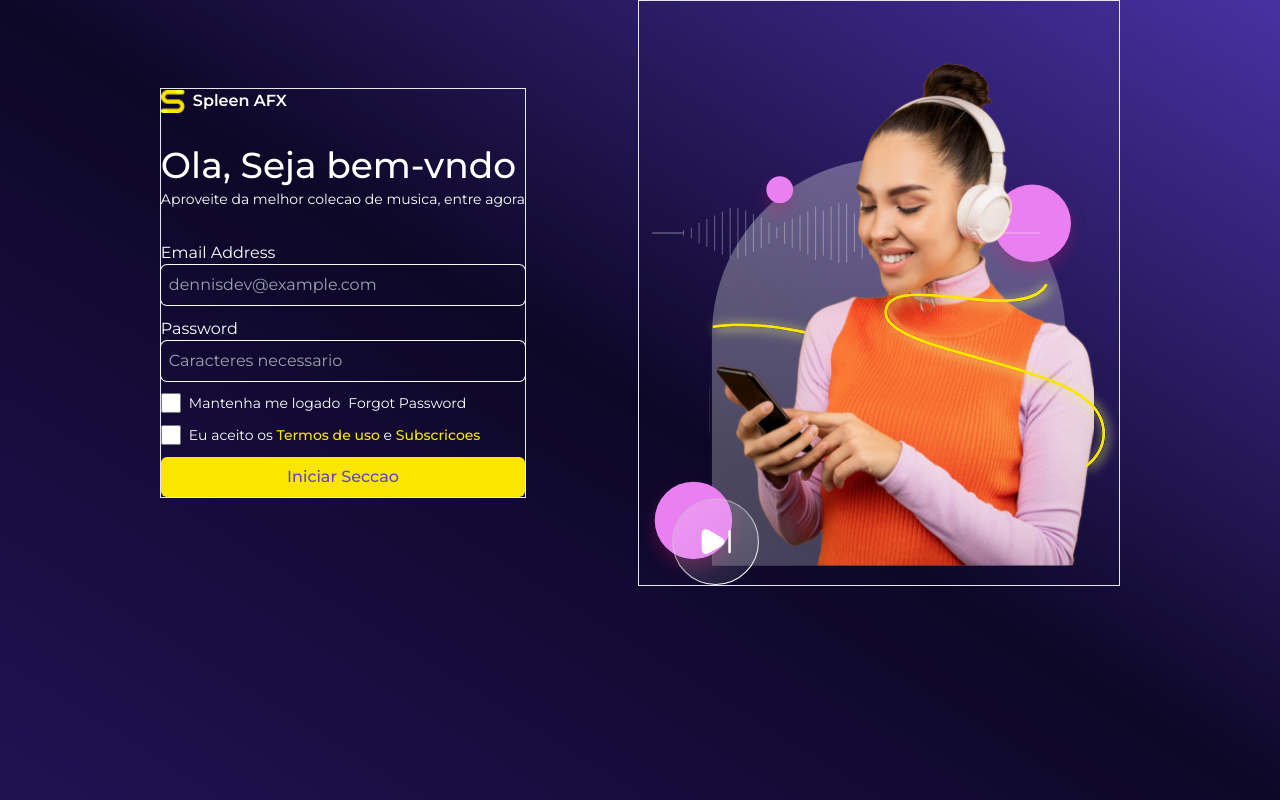
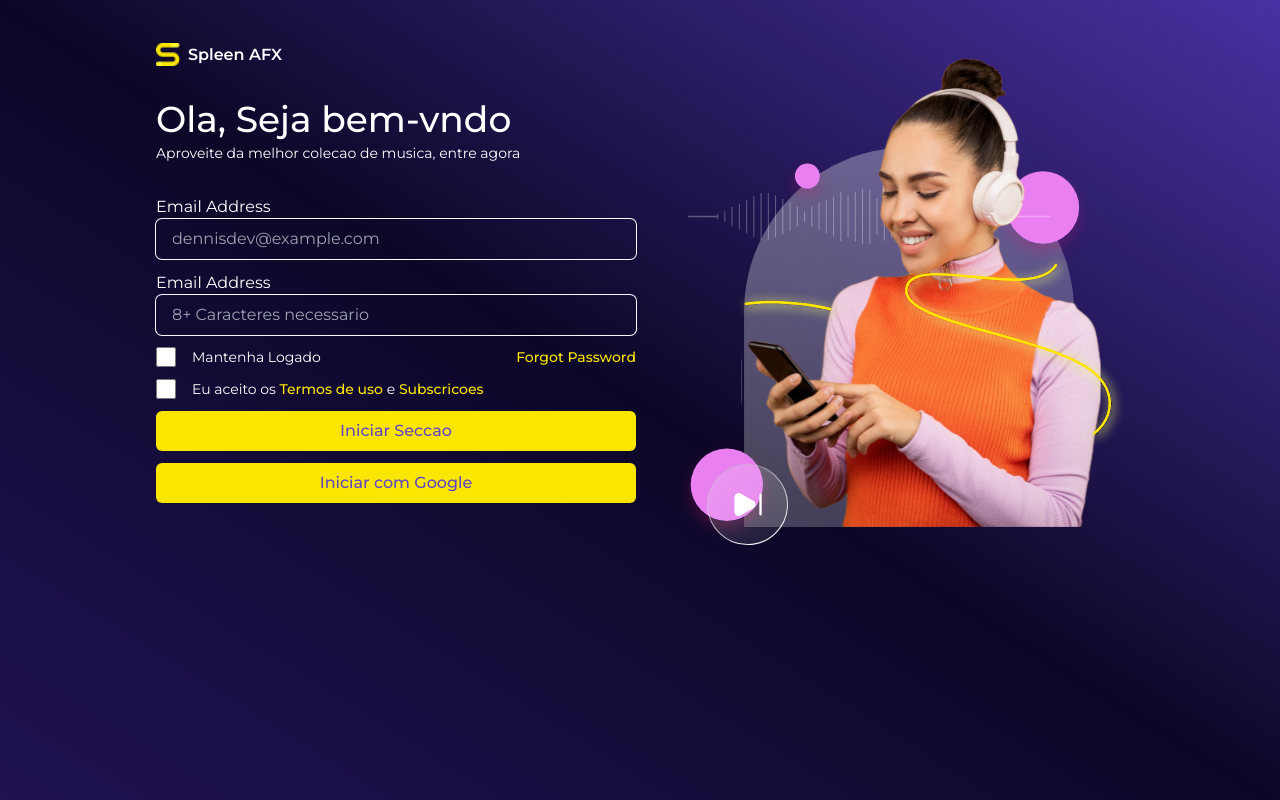
Before and after one commit to dennisDev77/splaeen-afx, a Next.js app: page / in a window 1280 px wide. Built offline with nearby package versions, Linux system fonts and the light colour scheme.

Commit message:
Add pag Login

```diff
--- a/src/app/page.module.css
+++ b/src/app/page.module.css
@@ -2,5 +2,5 @@
     width:1.5rem
 }
 .headImage{
-    width: 30rem;
+    width: 28rem;
 }
--- a/src/app/page.tsx
+++ b/src/app/page.tsx
@@ -4,6 +4,7 @@ import styles from './page.module.css'
 import Input from '@/components/forms/Input';
 import Button from '@/components/forms/Button';
 import Checkbox from '@/components/forms/Checkbox'
+import Link from 'next/link';
 
 export default function Login() {
 
@@ -12,9 +13,9 @@ export default function Login() {
 
 
       {/* Section Forms */}
-       <section className='flex justify-center items-center flex-wrap gap-28 w-full'>
+       <section className='flex justify-center items-center flex-wrap gap-10 w-full'>
 
-         <section className='headTitle flex flex-col gap-8 border'>
+         <section className='headTitle flex flex-col gap-8 w-2/5'>
           {/* section Logo */}
           <section className='flex justify-start items-center gap-2'>
             <Image src="/images/logo.png" alt="Carregando a logo S" className={styles.imgLogo} width={100} height={100}/>
@@ -28,32 +29,40 @@ export default function Login() {
 
             <form className='flex flex-col gap-3'>
 
-              <label>
-                <span className='pb-2'>Email Address</span>
-                <Input type='email' placeholder="dennisdev@example.com"/>
-              </label>
+              <div>
+                  <label className='pb-2' htmlFor='email'>Email Address</label>
+                  <Input id="email" placeholder="dennisdev@example.com" type='email'/>
+              </div>
 
-              <label>
-                <span className='pb-2'>Password</span>
-                <Input type='password' placeholder="Caracteres necessario"/>
-              </label>
+              <div>
+                  <label className='pb-2' htmlFor='password'>Email Address</label>
+                  <Input id="password" placeholder="8+ Caracteres necessario"  type='password'/>
+              </div>
 
-                <label htmlFor="" className='flex justify-bettwen items-center text-sm space-x-2 cursor-pointer'>
-                  <Checkbox/>
-                  <span> Mantenha me logado</span>
-                  <span> Forgot Password</span>
-                </label>
+                <div className='flex justify-between items-center text-sm gap-2 cursor-pointer'>
+                    <span className='flex gap-4'>
+                    <Checkbox type="checkbox" id="logado"/>
+                    <label htmlFor="logado"> Mantenha Logado</label>
+                    </span>
 
-                <label htmlFor="" className='text-sm flex items-center space-x-2 cursor-pointer'>
-                 <Checkbox/>
-                  <span> Eu aceito os <span className="text-color_yellow font-medium">Termos de uso </span> e <span className="text-color_yellow font-medium">Subscricoes</span> </span>
-                </label>
+                    <Link href="/" className='ml-4 text-color_yellow font-medium'> Forgot Password</Link>
+                </div>
+
+                <div className='flex justify-between items-center text-sm gap-2 cursor-pointer'>
+                    <span className='flex gap-4'>
+                    <Checkbox type="checkbox" id="termos"/>
+                    <label htmlFor="termos">
+                    <span> Eu aceito os <span className="text-color_yellow font-medium">Termos de uso </span> e <span className="text-color_yellow font-medium">Subscricoes</span> </span>
+                    </label>
+                    </span>
+                </div>
 
                 <Button>Iniciar Seccao</Button>
+                <Button>Iniciar com Google</Button>
             </form>
          </section>
 
-        <section className='headImage border'>
+        <section className='headImage'>
           <Image src='/images/Group.svg' alt='Carregando a Headimage' width={100} height={100} className={styles.headImage}/>
         </section>
 
--- a/src/components/forms/Checkbox.tsx
+++ b/src/components/forms/Checkbox.tsx
@@ -1,8 +1,12 @@
 import React from 'react'
 
-const Checkbox = () => {
+interface check{
+  type:string,
+  id:string
+}
+const Checkbox = ({type, id}:check) => {
   return (
-    <input type="checkbox"
+    <input type={type} id={id}
     className='w-5 h-5 accent-color_yellow'
     />
   )
--- a/src/components/forms/Input.tsx
+++ b/src/components/forms/Input.tsx
@@ -1,10 +1,16 @@
-import React from 'react'
 import styles from './forms.module.css'
 
-const Input = ({...props}) => {
+interface propId{
+  id:string,
+  placeholder:string,
+  type:string
+}
+
+const Input = ({id, placeholder,type }:propId) => {
   return (
     <>
-        <input {...props} className={`${styles.input} py-2 px-2 bg-transparent rounded-md`}/>
+        <input id={id} placeholder={placeholder} type={type}
+        className={`${styles.input} py-2 px-4 bg-transparent rounded-md`}/>
     </>
   )
 }
```
